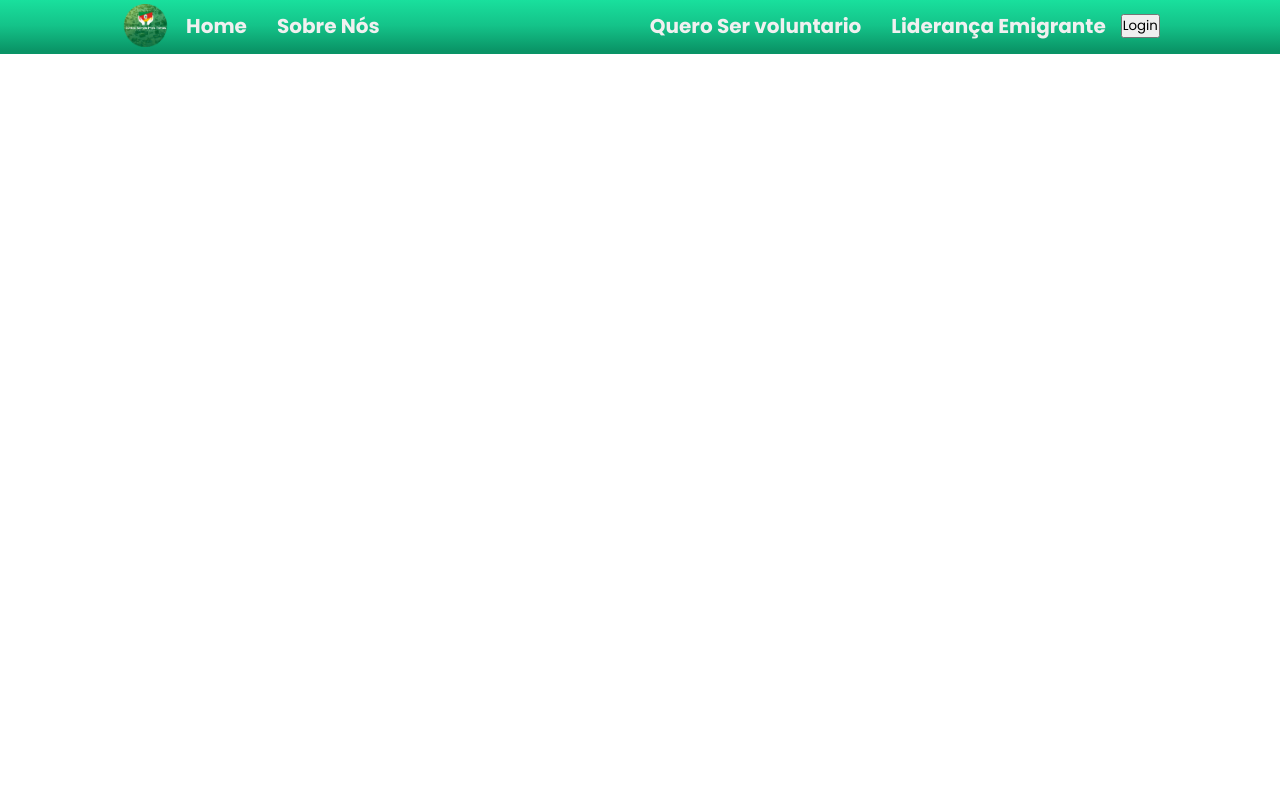
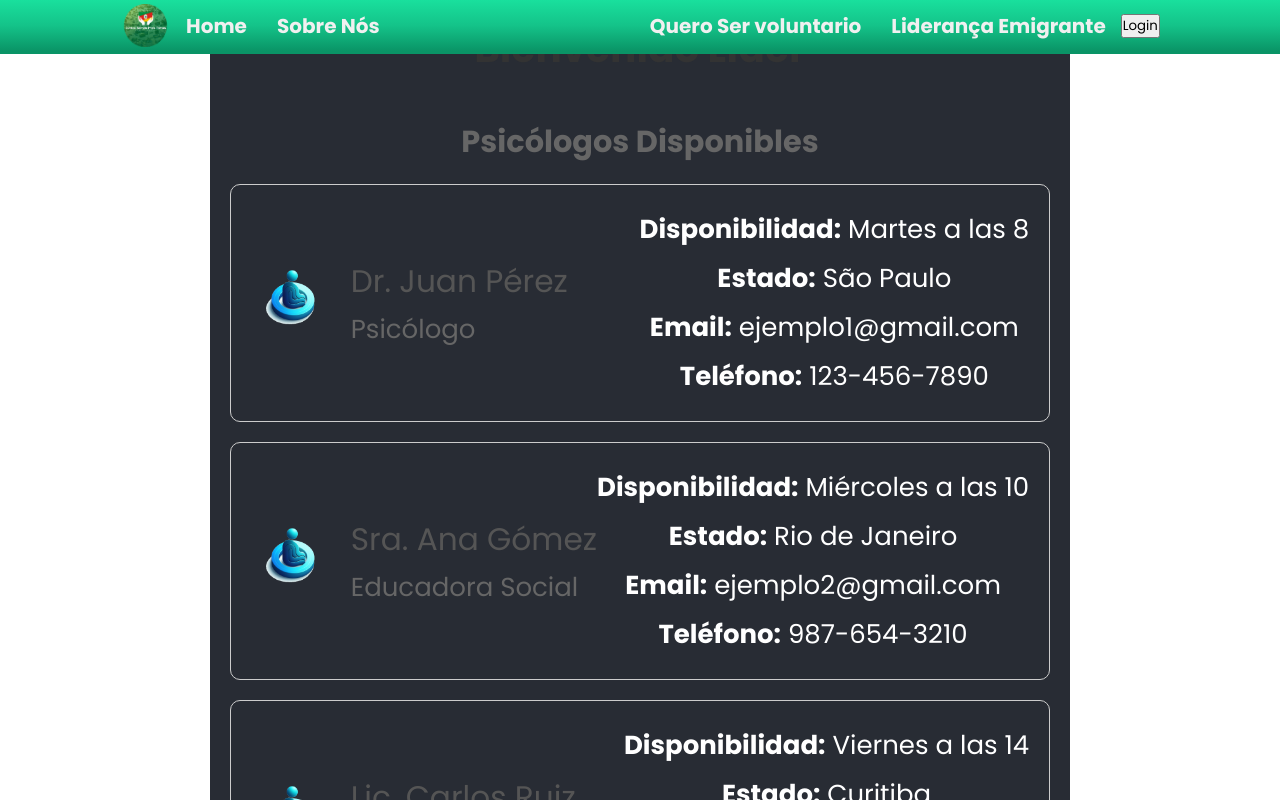
Before and after one commit to Dart1516/proyecto-toti-rs, a React (Create React App) app: page /interfazLider in a window 1280 px wide. Shown: the top 800 px of the page. Built offline with nearby package versions, Linux system fonts and the light colour scheme.

Commit message:
interdFAZ PLANO1

```diff
--- a/src/Components/LoginMenu.js
+++ b/src/Components/LoginMenu.js
@@ -53,7 +53,7 @@ function LoginMenu() {
               <Link to="/profile">Mi Perfil</Link>
             </li>
             <li>
-              <Link to="/volunteers">Lista de Voluntarios</Link>
+              <Link to="/interfazLider">Lista de Voluntarios</Link>
             </li>
             <li onClick={logout}>
               <Link to="/">Salir de la Sesión</Link>
--- a/src/Pages/interfazLider.js
+++ b/src/Pages/interfazLider.js
@@ -1,20 +1,69 @@
 import React from "react";
 import Header from "../Components/Header-NavMenu";
 import '../assets/styles/App.css';
-import '../assets/styles/interfazLider.css'
+import '../assets/styles/interfazLider.css';
 
+const professionals = [
+  {
+    name: "Dr. Juan Pérez",
+    profession: "Psicólogo",
+    availability: "Martes a las 8",
+    state: "São Paulo",
+    email: "ejemplo1@gmail.com",
+    phone: "123-456-7890",
+    image: "login/login1.png"
+  },
+  {
+    name: "Sra. Ana Gómez",
+    profession: "Educadora Social",
+    availability: "Miércoles a las 10",
+    state: "Rio de Janeiro",
+    email: "ejemplo2@gmail.com",
+    phone: "987-654-3210",
+    image: "login/login1.png"
+  },
+  {
+    name: "Lic. Carlos Ruiz",
+    profession: "Psicólogo",
+    availability: "Viernes a las 14",
+    state: "Curitiba",
+    email: "ejemplo3@gmail.com",
+    phone: "456-789-1230",
+    image: "login/login1.png"
+  }
+];
 
-function interfazLider() {
+function InterfazLider() {
   return (
     <div className="App">
       <header className="App-header">
-        <Header/>
+        <Header />
       </header>
-      <body>
-
-      </body>
+      <div className="App-body">
+        <h2>Bienvenido Líder</h2>
+        <h3>Psicólogos Disponibles</h3>
+        <div className="professional-list">
+          {professionals.map((professional, index) => (
+            <div key={index} className="professional-card">
+              <div className="left-section">
+                <img src={require(`../assets/images/${professional.image}`)} alt={professional.name} className="profile-image" />
+                <div className="professional-info">
+                  <h4>{professional.name}</h4>
+                  <p>{professional.profession}</p>
+                </div>
+              </div>
+              <div className="right-section">
+                <p><strong>Disponibilidad:</strong> {professional.availability}</p>
+                <p><strong>Estado:</strong> {professional.state}</p>
+                <p><strong>Email:</strong> {professional.email}</p>
+                <p><strong>Teléfono:</strong> {professional.phone}</p>
+              </div>
+            </div>
+          ))}
+        </div>
+      </div>
     </div>
   );
 }
 
-export default interfazLider;
+export default InterfazLider;
--- a/src/assets/styles/interfazLider.css
+++ b/src/assets/styles/interfazLider.css
@@ -0,0 +1,67 @@
+.App-body {
+    padding: 20px;
+  }
+
+  h2 {
+    color: #333;
+  }
+
+  h3 {
+    margin-top: 20px;
+    color: #666;
+  }
+
+  .professional-list {
+    display: flex;
+    flex-direction: column;
+    gap: 20px;
+    margin-top: 20px;
+  }
+
+  .professional-card {
+    display: flex;
+    justify-content: space-between;
+    padding: 20px;
+    border: 1px solid #ccc;
+    border-radius: 10px;
+  }
+
+  .left-section {
+    display: flex;
+    align-items: center;
+  }
+
+  .profile-image {
+    width: 80px;
+    height: 80px;
+    border-radius: 50%;
+    margin-right: 20px;
+  }
+
+  .professional-info {
+    text-align: left;
+  }
+
+  .professional-info h4 {
+    margin: 0;
+    font-size: 1.2em;
+  }
+
+  .professional-info p {
+    margin: 5px 0 0;
+    color: #666;
+  }
+
+  .right-section {
+    display: flex;
+    flex-direction: column;
+    justify-content: center;
+  }
+
+  .right-section p {
+    margin: 5px 0;
+  }
+
+  .right-section p strong {
+    font-weight: bold;
+  }
```
